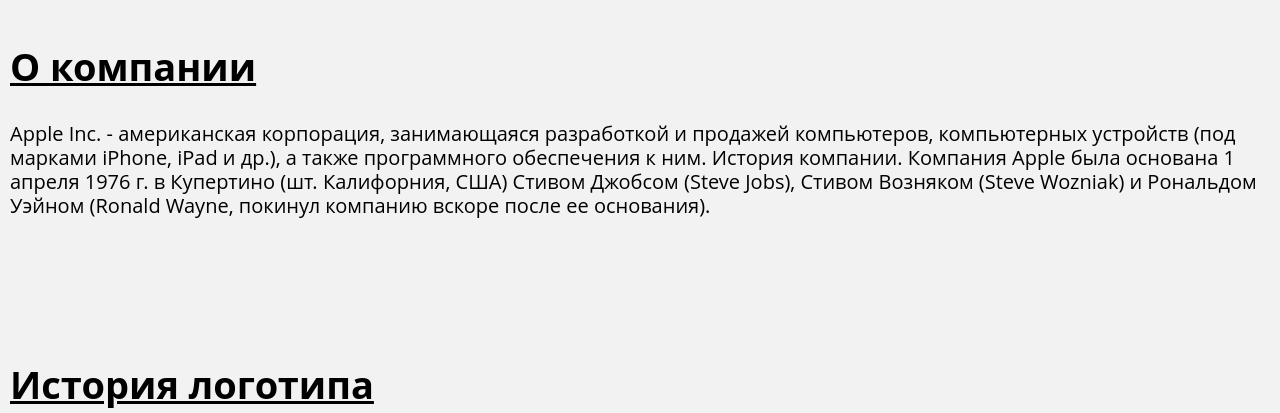
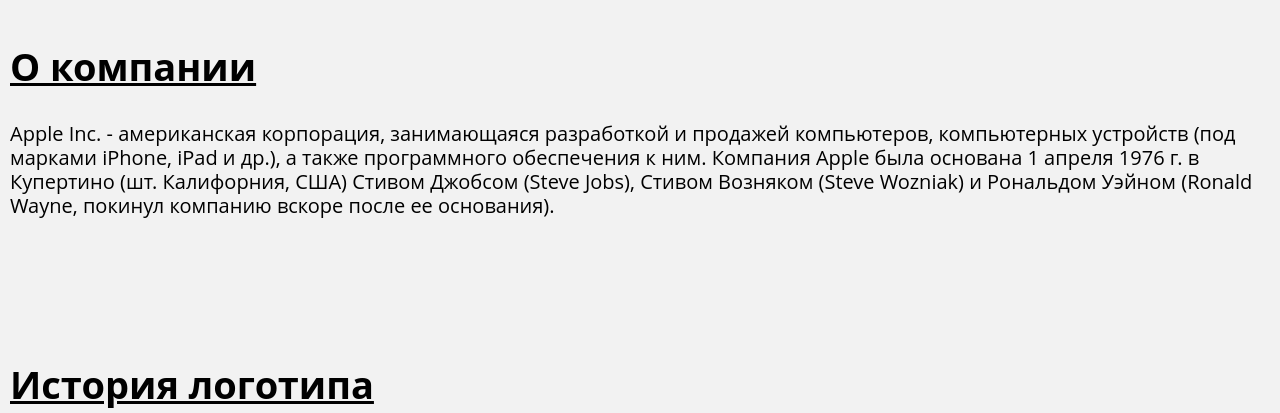
Before and after one commit to sergey200519/appleKAIT20, a plain HTML site: page index.html in a window 1280 px wide. Shown: the part 860-1273 px from the top of the page. Drawn offline with Linux system fonts and the light colour scheme.

Commit message:
Update index.html

```diff
--- a/index.html
+++ b/index.html
@@ -40,7 +40,7 @@
         <section class="second_block" id="second_block">
           <div class="conteiner">
             <h1>О компании</h1>
-            <p>Apple Inc. - американская корпорация, занимающаяся разработкой и продажей компьютеров, компьютерных устройств (под марками iPhone, iPad и др.), а также программного обеспечения к ним. История компании. Компания Apple была основана 1 апреля 1976 г. в Купертино (шт. Калифорния, США) Стивом Джобсом (Steve Jobs), Стивом Возняком (Steve Wozniak) и Рональдом Уэйном (Ronald Wayne, покинул компанию вскоре после ее основания).</p>
+            <p>Apple Inc. - американская корпорация, занимающаяся разработкой и продажей компьютеров, компьютерных устройств (под марками iPhone, iPad и др.), а также программного обеспечения к ним. Компания Apple была основана 1 апреля 1976 г. в Купертино (шт. Калифорния, США) Стивом Джобсом (Steve Jobs), Стивом Возняком (Steve Wozniak) и Рональдом Уэйном (Ronald Wayne, покинул компанию вскоре после ее основания).</p>
           </div>
         </section>
         <section id="logo_block" class="third_block">
```
